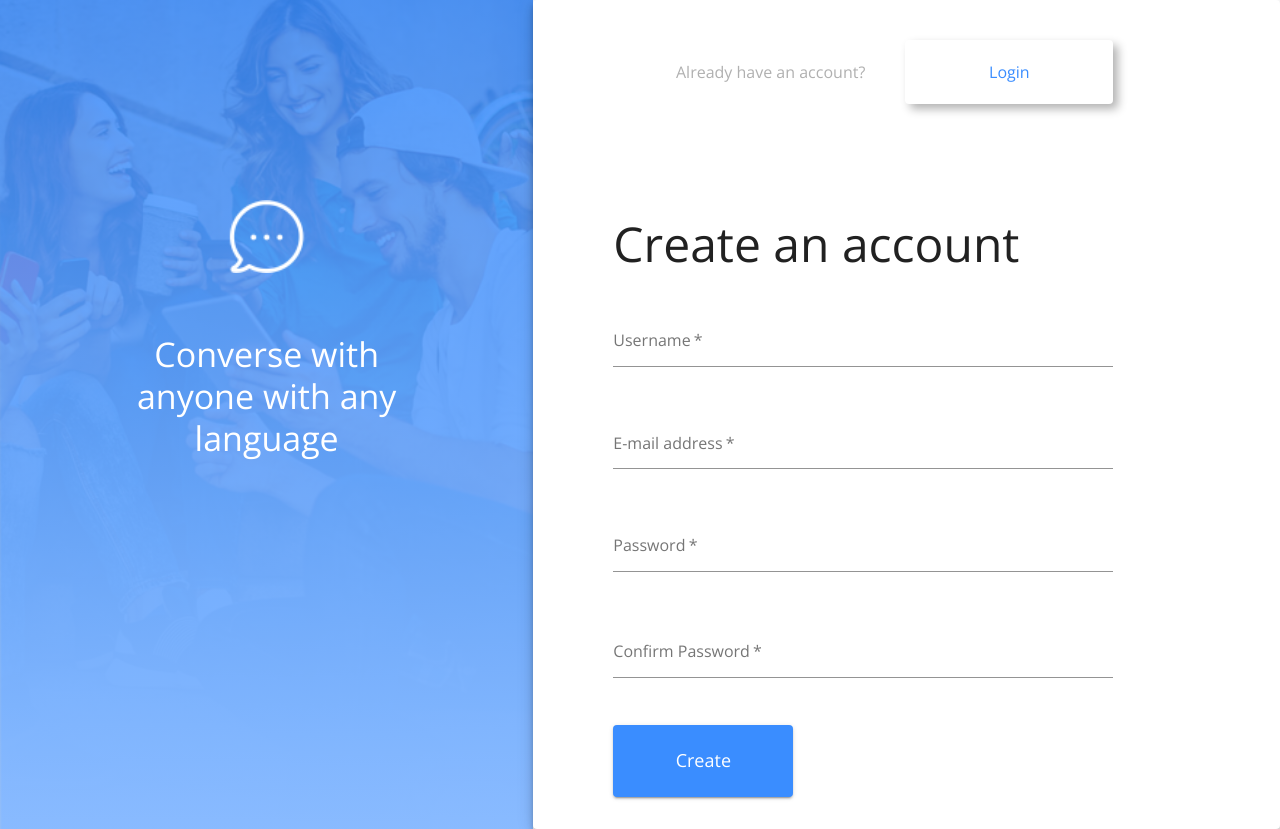
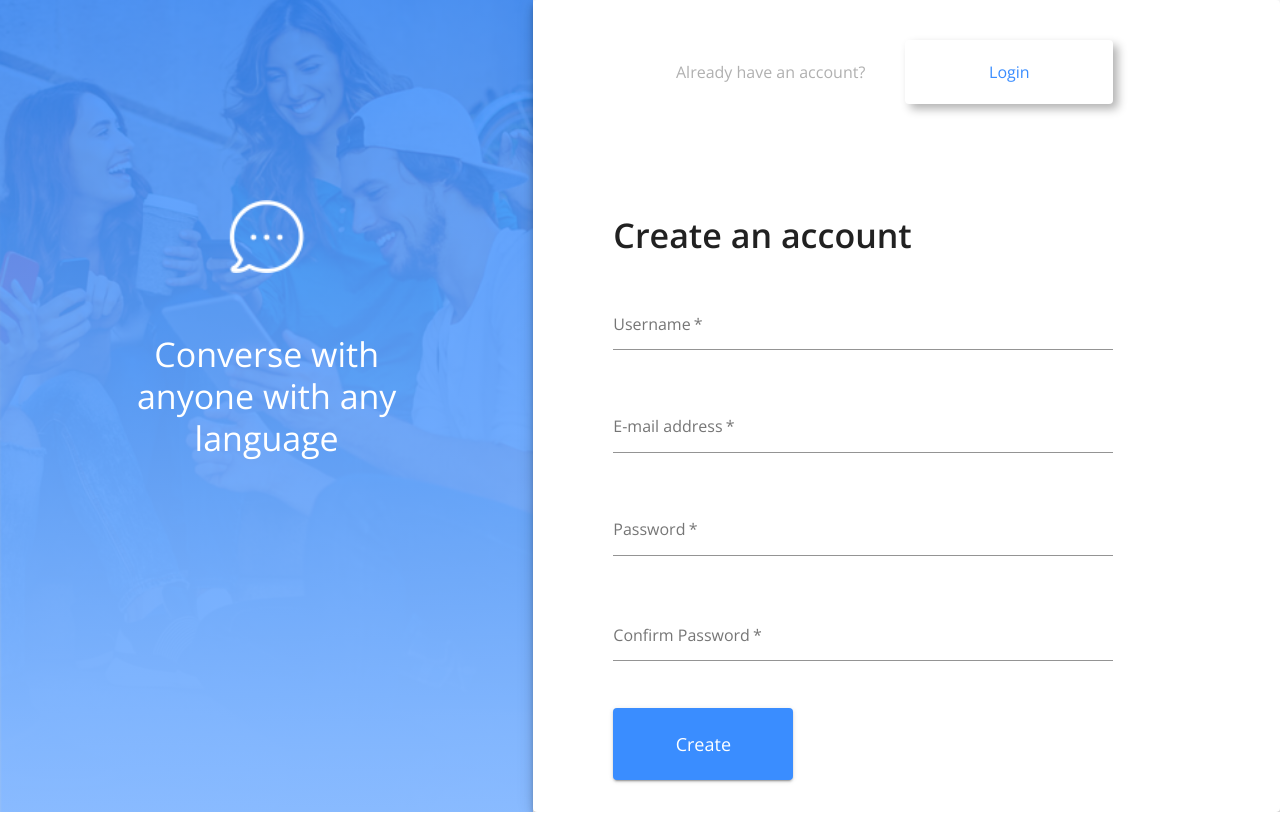
Before and after one commit to joshnho/practice-project, a React (Create React App) app in the folder client/: page / in a window 1280 px wide. Built offline with nearby package versions, Linux system fonts and the light colour scheme; no server answers.

Commit message:
changed font size and weight register/login form title

```diff
--- a/client/src/components/Signin.js
+++ b/client/src/components/Signin.js
@@ -75,6 +75,10 @@ const useStyles = makeStyles((theme) => ({
     paddingLeft: theme.spacing(10),
     marginTop: theme.spacing(14),
     gap: "20px",
+  },
+  formTitle: {
+    fontSize: theme.typography.formTitle.fontSize,
+    fontWeight: theme.typography.fontWeight,
   },
   form: {
     display: "flex",
--- a/client/src/components/Signin/LoginForm.js
+++ b/client/src/components/Signin/LoginForm.js
@@ -25,7 +25,7 @@ const Signin = ({ user, login, classes }) => {
 
   return (
     <form onSubmit={handleLogin} className={classes.formContainer}>
-      <Typography variant='h3'>Welcome back!</Typography>
+      <Typography variant='h3' className={classes.formTitle}>Welcome back!</Typography>
       <Grid className={classes.form}>
         <FormControl margin='normal' className={classes.textFields} required>
           <TextField
--- a/client/src/components/Signin/SignupForm.js
+++ b/client/src/components/Signin/SignupForm.js
@@ -35,7 +35,7 @@ const SignupForm = ({ user, register, classes }) => {
 
   return (
       <form onSubmit={handleRegister} className={classes.formContainer}>
-        <Typography variant='h3'>Create an account</Typography>
+        <Typography variant='h3' className={classes.formTitle}>Create an account</Typography>
         <Grid className={classes.form}>
           <FormControl margin='normal' className={classes.textFields} required>
             <TextField
--- a/client/src/themes/theme.js
+++ b/client/src/themes/theme.js
@@ -7,6 +7,9 @@ export const theme = createMuiTheme({
     fontWeight: "bold",
     textFields: {
       fontSize: 25
+    },
+    formTitle: {
+      fontSize: 34,
     },
     homeHeader: {
       fontSize: 20,
```
